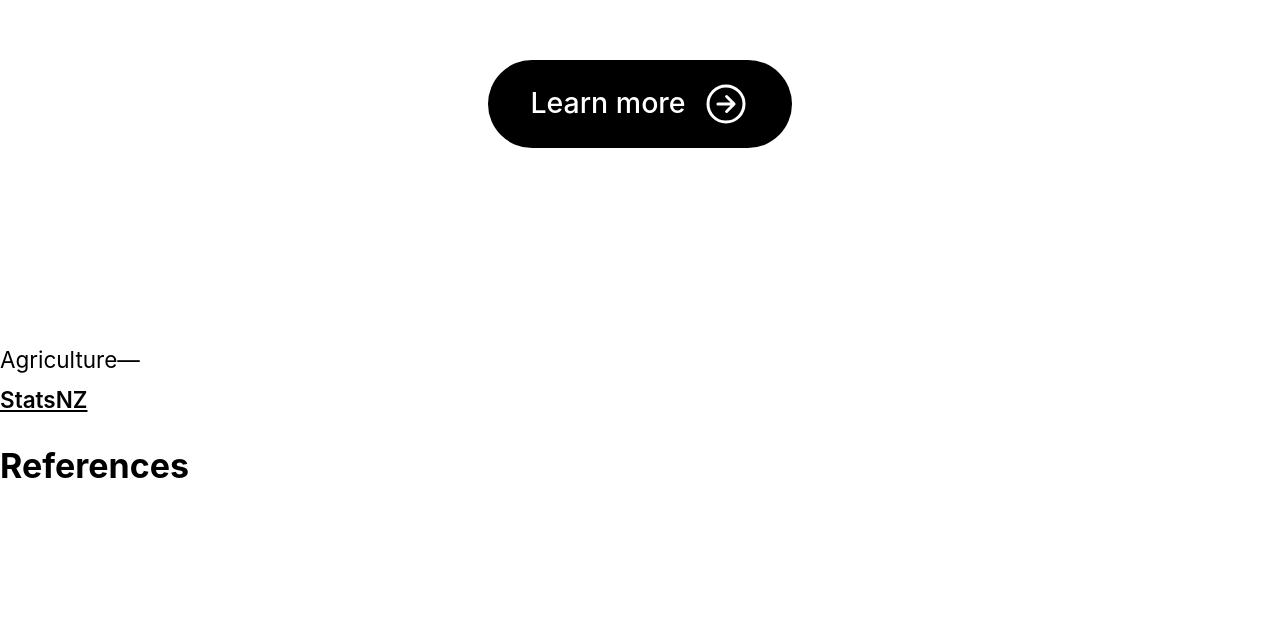
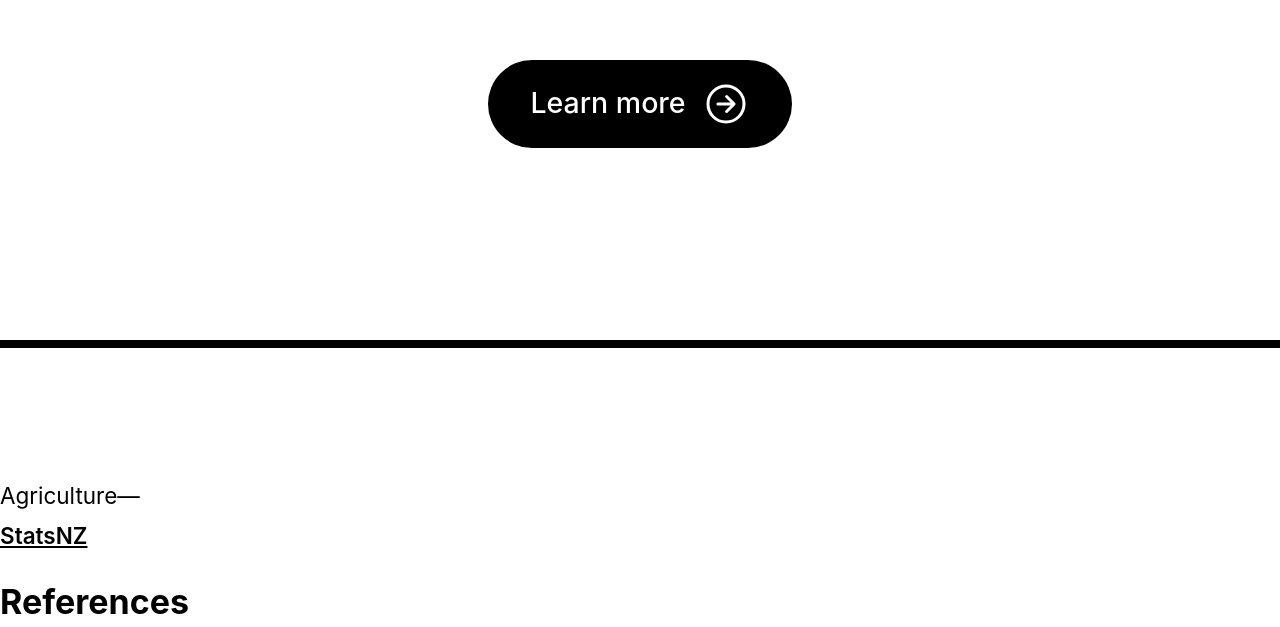
Before and after one commit to enviroaccounts/Tailwind-helloworld, a website: page public/index.html in a window 1280 px wide. Shown: the part 3657-4284 px from the top of the page. Before the commit the page ends 4148 px from the top, so only its background shows below. Drawn offline with nearby package versions, Linux system fonts and the light colour scheme.

Commit message:
divider added

```diff
--- a/public/index.html
+++ b/public/index.html
@@ -166,6 +166,8 @@
         </a>
       </div>
     </div>
+      <!-- divider -->
+      <div  class="border-b-8 mb-32"></div>
 
         <!-- Replaced absolute positioning with flex for content alignment -->
         <div
```
Also changed, not shown: public/build/tailwind.css.
